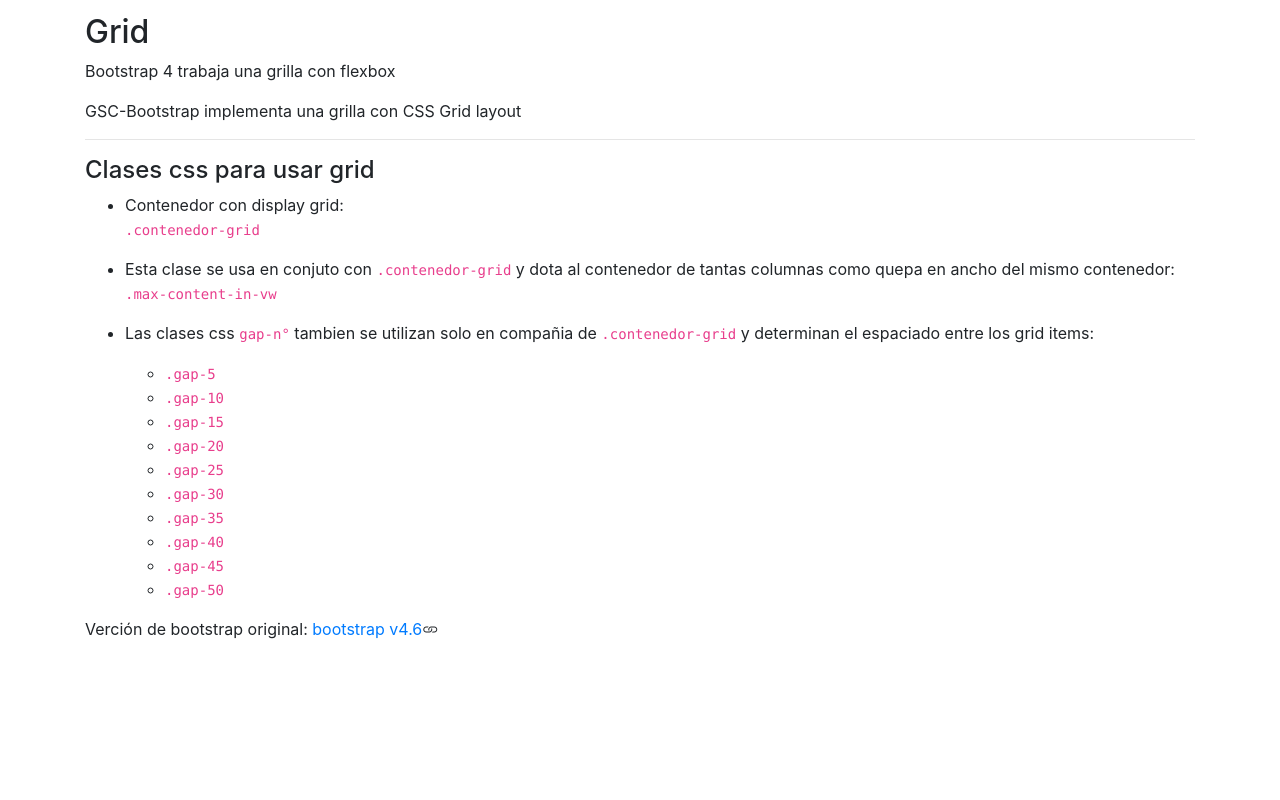
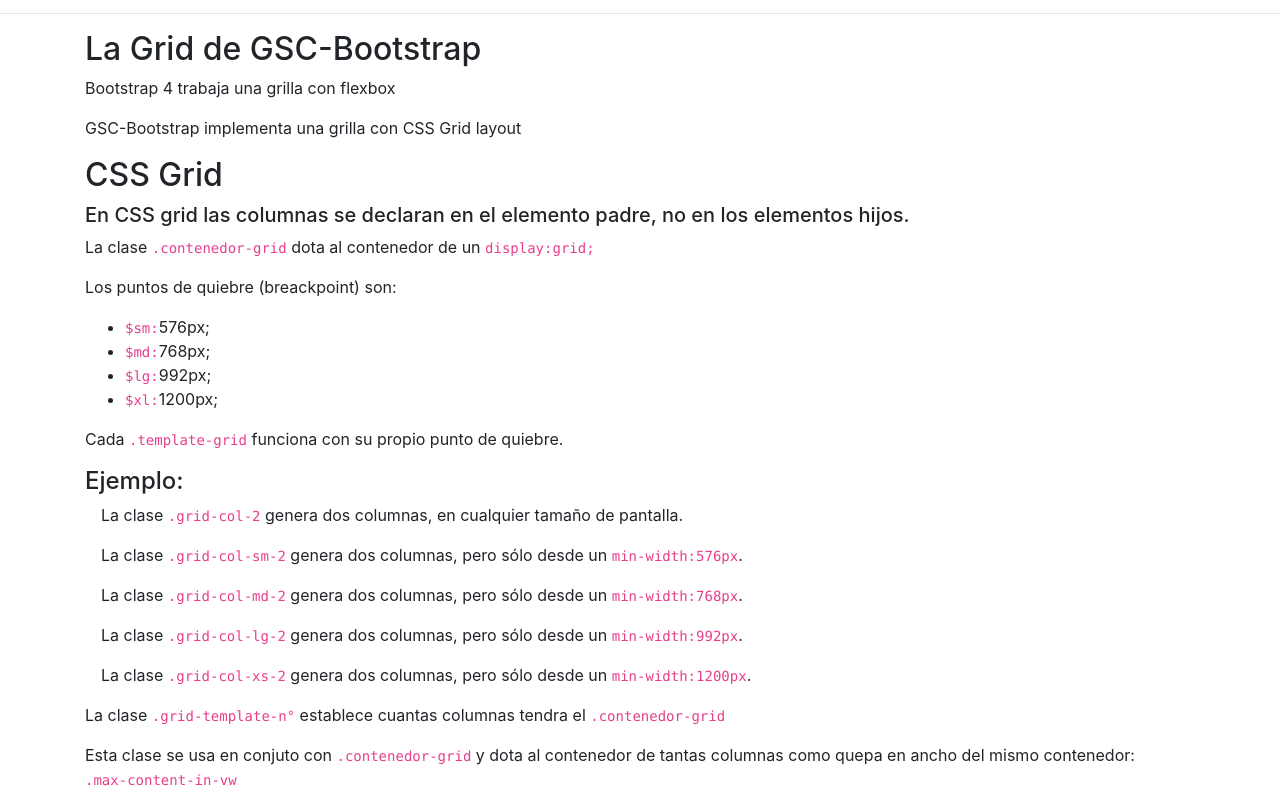
Before and after one commit to jerexxypunto/gsc-bootstrap, a plain HTML site: page index.html in a window 1280 px wide. Shown: the part 960-1760 px from the top of the page. Before the commit the page ends 1633 px from the top, so only its background shows below. Drawn offline with Linux system fonts and the light colour scheme.

Commit message:
columnas terminadas

```diff
--- a/index.html
+++ b/index.html
@@ -44,16 +44,33 @@
             <div class="grid-item bg-gsc-cafe">gsc-cafe<br/><span class="bg-white">HEX: #897700</span></div>
         </div>
     </div>
+    <hr />
     <div class="container my-3">
-        <h2>Grid</h2>
+        <h2>La Grid de GSC-Bootstrap</h2>
         <p>Bootstrap 4 trabaja una grilla con flexbox</p>
         <p>GSC-Bootstrap implementa una grilla con CSS Grid layout</p>
-        <hr/>
-        <h4>Clases css para usar grid</h4>
+        <h2>CSS Grid</h2>
+        <h5>En CSS grid las columnas se declaran en el elemento padre, no en los elementos hijos.</h5>
+        <p>La clase <code>.contenedor-grid</code> dota al contenedor de un <code>display:grid;</code></p>
+        <p>Los puntos de quiebre (breackpoint) son:</p>
         <ul>
-            <li><p>Contenedor con display grid: <br/> <code>.contenedor-grid</code></p></li>
-            <li><p>Esta clase se usa en conjuto con <code>.contenedor-grid</code> y dota al contenedor de tantas columnas como quepa en ancho del mismo contenedor: <br/> <code>.max-content-in-vw</code></p></li>
-            <li><p>Las clases css <code>gap-n°</code> tambien se utilizan solo en compañia de <code>.contenedor-grid</code> y determinan el espaciado entre los grid items:
+            <li><code>$sm:</code>576px;</li>
+            <li><code>$md:</code>768px;</li>
+            <li><code>$lg:</code>992px;</li>
+            <li><code>$xl:</code>1200px;</li>
+        </ul>
+        <p>Cada <code>.template-grid</code> funciona con su propio punto de quiebre.</p>
+        <h4>Ejemplo:</h4>
+        <div class="pl-3">
+            <p>La clase <code>.grid-col-2</code> genera dos columnas, en cualquier tamaño de pantalla.</p>
+            <p>La clase <code>.grid-col-sm-2</code> genera dos columnas, pero sólo desde un <code>min-width:576px</code>.</p>
+            <p>La clase <code>.grid-col-md-2</code> genera dos columnas, pero sólo desde un <code>min-width:768px</code>.</p>
+            <p>La clase <code>.grid-col-lg-2</code> genera dos columnas, pero sólo desde un <code>min-width:992px</code>.</p>
+            <p>La clase <code>.grid-col-xs-2</code> genera dos columnas, pero sólo desde un <code>min-width:1200px</code>.</p>
+        </div>
+        <p>La clase <code>.grid-template-n°</code> establece cuantas columnas tendra el <code>.contenedor-grid</code></p>
+        <p>Esta clase se usa en conjuto con <code>.contenedor-grid</code> y dota al contenedor de tantas columnas como quepa en ancho del mismo contenedor: <br/> <code>.max-content-in-vw</code></p>
+        <p>Las clases css <code>gap-n°</code> tambien se utilizan solo en compañia de <code>.contenedor-grid</code> y determinan el espaciado entre los grid items:
         <ul>
                 <li><code>.gap-5</code> </li>
                 <li><code>.gap-10 </code> </li>
@@ -67,8 +84,6 @@
                 <li><code>.gap-50 </code> </li>
         </ul>
         </p>
-            </li>
-        </ul>
     </div>
     <footer>
         <p class="container">
--- a/scss/_aditional_config.scss
+++ b/scss/_aditional_config.scss
@@ -1,3 +1,10 @@
+$breackPoints: (
+    sm:576px,
+    md:768px,
+    lg:992px,
+    xl:1200px
+);
+
 .contenedor-grid{
     display: grid;
     &.max-content-in-vw{
@@ -16,6 +23,35 @@
 @for $i from 1 through 12{
     .grid-col-#{$i}{
         grid-template-columns: repeat(#{$i},1fr);
+    }
+}
+
+@media screen and (min-width:map-get($breackPoints, sm)){
+    @for $i from 1 through 12{
+        .grid-col-sm-#{$i}{
+            grid-template-columns: repeat(#{$i},1fr);
+        }
+    }
+}
+@media screen and (min-width:map-get($breackPoints, md)){
+    @for $i from 1 through 12{
+        .grid-col-md-#{$i}{
+            grid-template-columns: repeat(#{$i},1fr);
+        }
+    }
+}
+@media screen and (min-width:map-get($breackPoints, lg)){
+    @for $i from 1 through 12{
+        .grid-col-lg-#{$i}{
+            grid-template-columns: repeat(#{$i},1fr);
+        }
+    }
+}
+@media screen and (min-width:map-get($breackPoints, xl)){
+    @for $i from 1 through 12{
+        .grid-col-lg-#{$i}{
+            grid-template-columns: repeat(#{$i},1fr);
+        }
     }
 }
 
```
Also changed, not shown: columns.html (+17 -8 lines), dist/css/bootstrap.css, 1 other file. Lines whose indentation alone changed are shown as unchanged.
